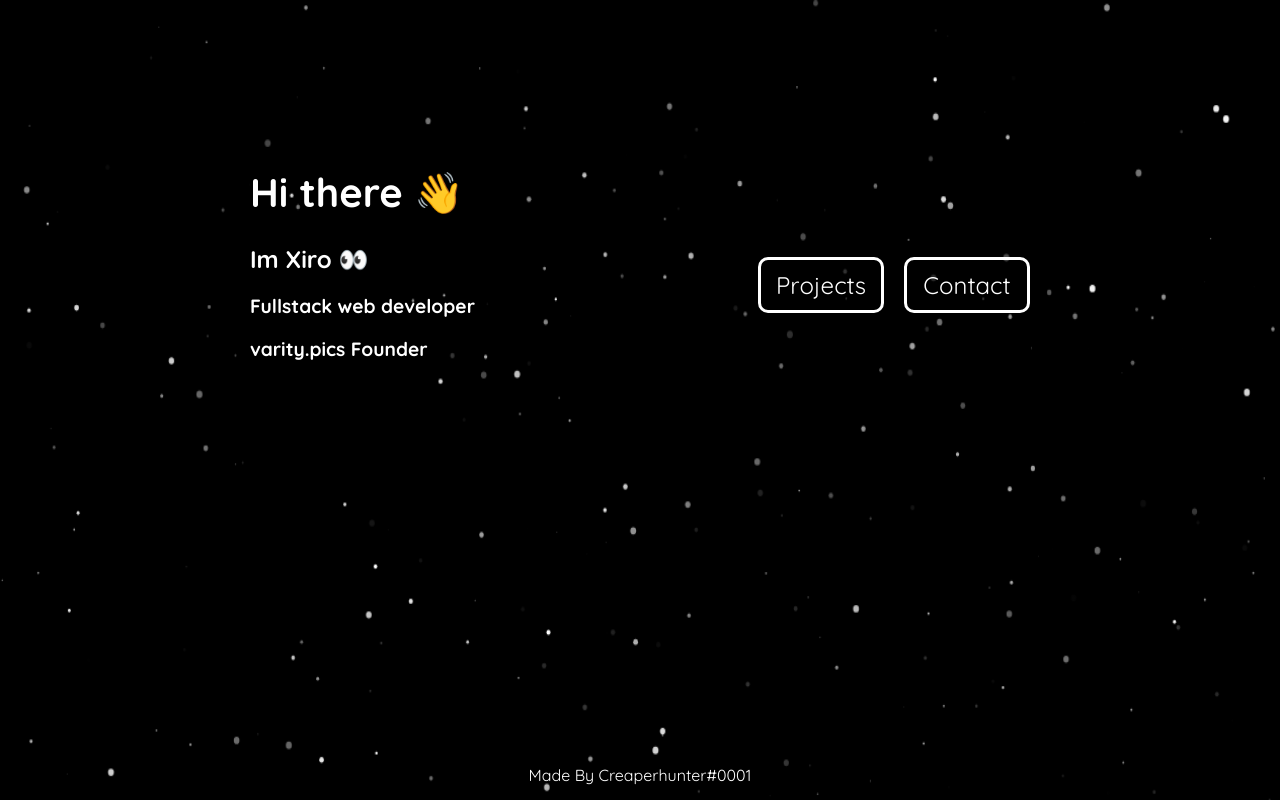
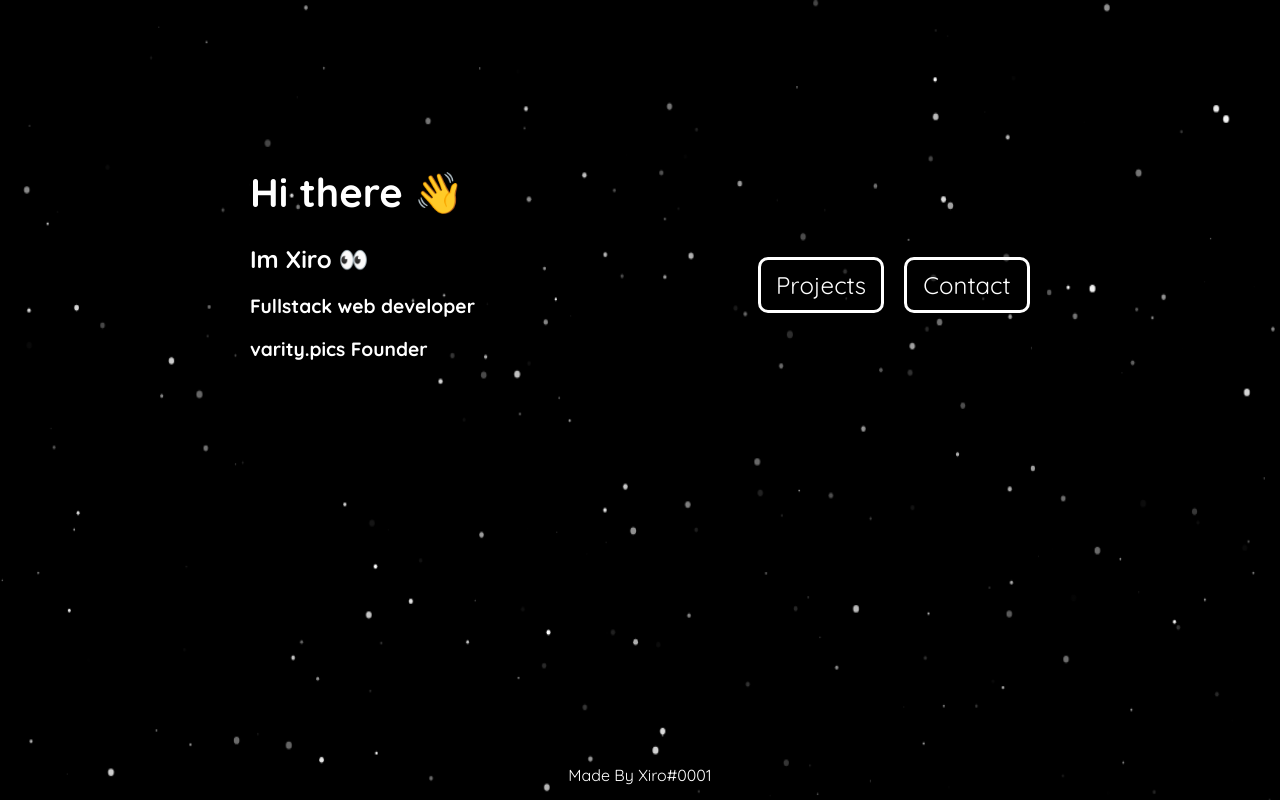
Before and after one commit to XiroXD/personal-page, a SvelteKit app: page / in a window 1280 px wide. Built offline with nearby package versions, Linux system fonts and the light colour scheme.

Commit message:
Update +layout.svelte

```diff
--- a/src/routes/+layout.svelte
+++ b/src/routes/+layout.svelte
@@ -6,7 +6,7 @@
 	<slot />
 </main>
 
-<footer>Made By Creaperhunter#0001</footer>
+<footer>Made By Xiro#0001</footer>
 
 <style>
 	footer {
```
